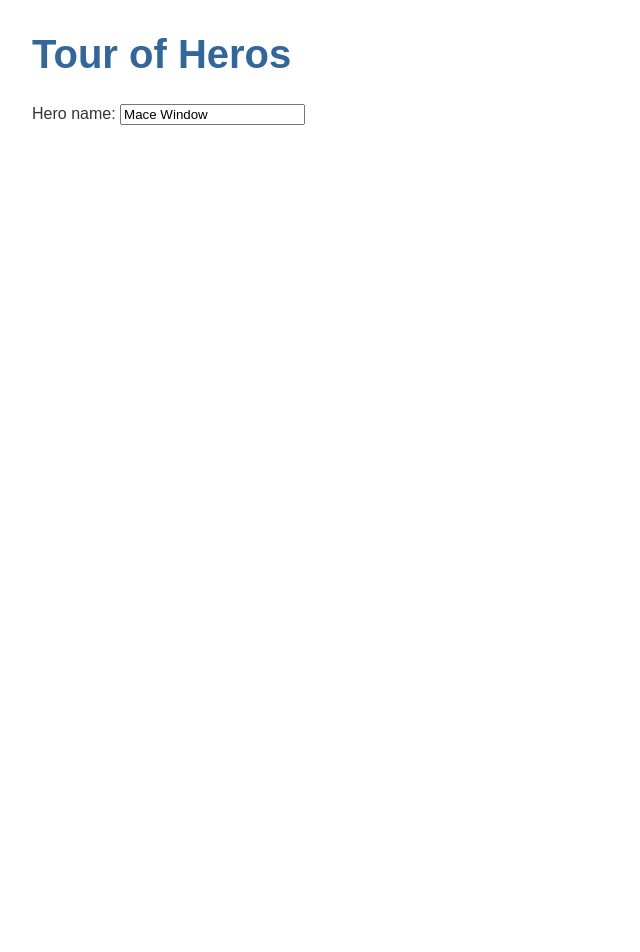
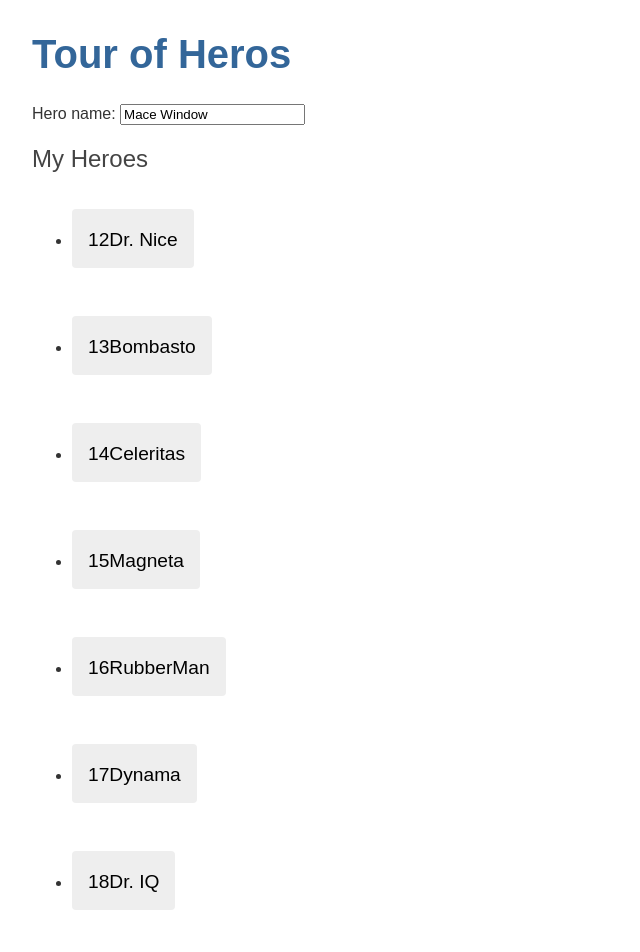
Before and after one commit to mik3ymikes/heros4, an Angular app: page / in a window 1280 px wide. Shown: the top 952 px of the page, without its empty margins (0-640 px from the left). Before the commit the page ends 800 px from the top, so only its background shows below. Built offline with nearby package versions, Linux system fonts and the light colour scheme.

Commit message:
looping through heros

```diff
--- a/src/app/heroes/heroes.component.html
+++ b/src/app/heroes/heroes.component.html
@@ -2,3 +2,18 @@
   <label for="name">Hero name: </label>
   <input id="name" [(ngModel)]="hero.name" placeholder="name">
 </div>
+
+
+
+
+<h2>My Heroes</h2>
+  @for (hero of heroes; track hero.id; let idx = $index, e = $even) {
+    <ul class="heroes">
+      <li>
+        <button type="button">
+          <span class="badge">{{hero.id}}</span>
+          <span class="name">{{hero.name}}</span>
+        </button>
+      </li>
+    </ul>
+  }
--- a/src/app/heroes/heroes.component.ts
+++ b/src/app/heroes/heroes.component.ts
@@ -1,5 +1,6 @@
 import { Component } from '@angular/core';
 import { Hero } from '../hero';
+import { HEROES } from '../mock.heros';
 import { UpperCasePipe } from '@angular/common';
 import { NgModel } from '@angular/forms';
 import { FormsModule } from '@angular/forms';
@@ -12,6 +13,7 @@
   styleUrl: './heroes.component.css'
 })
 export class HeroesComponent {
+  heroes=HEROES
 
   hero:Hero={
     id:1,
--- /dev/null
+++ b/src/app/mock.heros.ts
@@ -0,0 +1,14 @@
+import { Hero } from "./hero";
+
+
+export const HEROES: Hero[] = [
+  { id: 12, name: 'Dr. Nice' },
+  { id: 13, name: 'Bombasto' },
+  { id: 14, name: 'Celeritas' },
+  { id: 15, name: 'Magneta' },
+  { id: 16, name: 'RubberMan' },
+  { id: 17, name: 'Dynama' },
+  { id: 18, name: 'Dr. IQ' },
+  { id: 19, name: 'Magma' },
+  { id: 20, name: 'Tornado' }
+];
```
